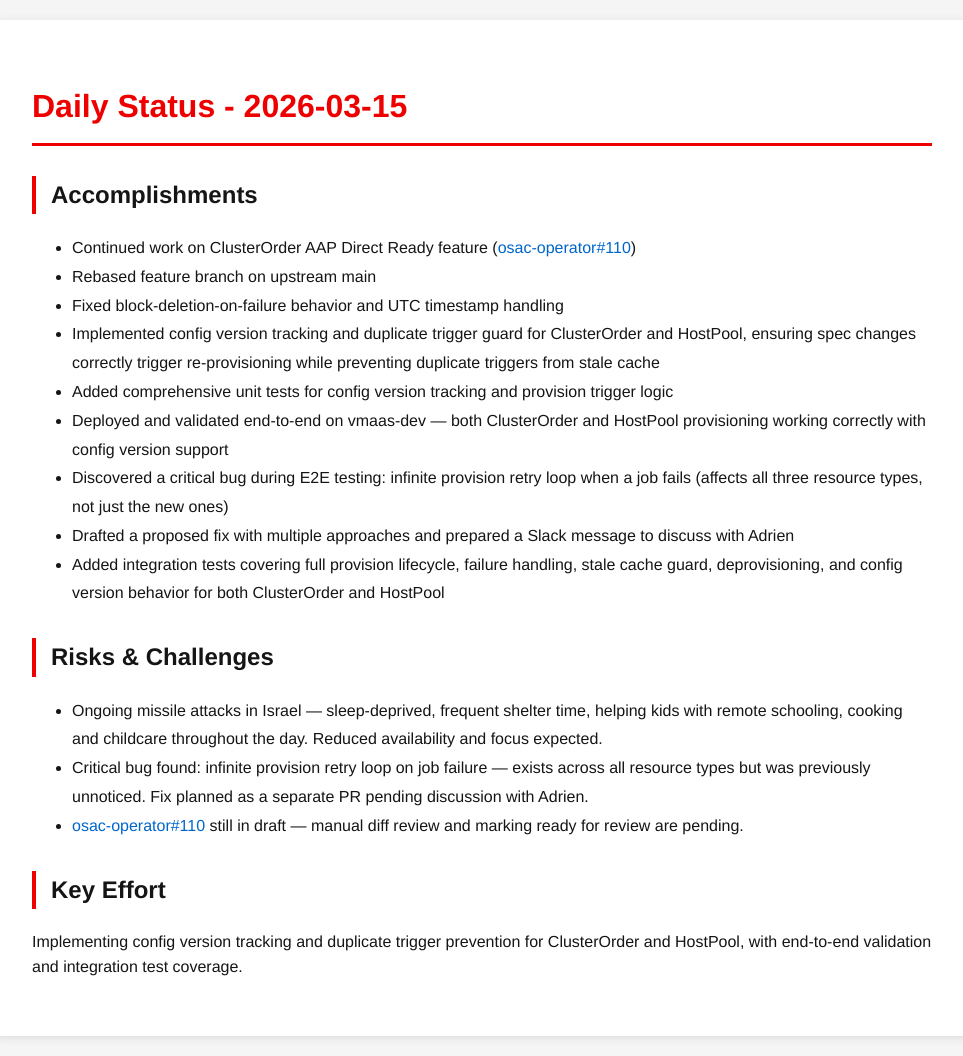
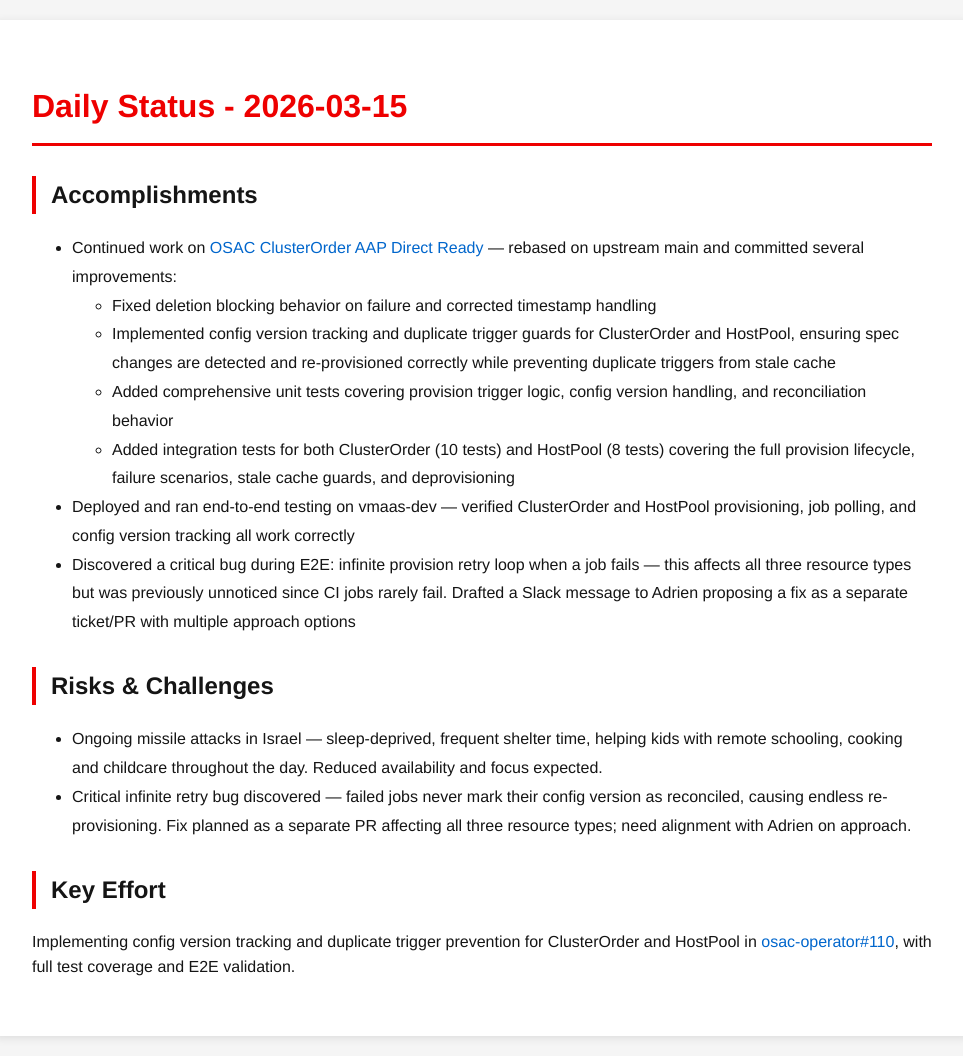
Before and after one commit to tzvatot/daily-status, a Jekyll site: the page built from 2026-03-15.md, in a window 1280 px wide. Shown: the whole page, without its empty margins (158-1121 px from the left). Built offline with Jekyll 4.4.1, drawn with Linux system fonts in a browser that asks for light colours.

Commit message:
Daily status update - 2026-03-15

```diff
--- a/2026-03-15.md
+++ b/2026-03-15.md
@@ -7,20 +7,17 @@ date: 2026-03-15
 # Daily Status - 2026-03-15
 
 ## Accomplishments
-- Continued work on ClusterOrder AAP Direct Ready feature ([osac-operator#110](https://github.com/osac-project/osac-operator/pull/110))
-- Rebased feature branch on upstream main
-- Fixed block-deletion-on-failure behavior and UTC timestamp handling
-- Implemented config version tracking and duplicate trigger guard for ClusterOrder and HostPool, ensuring spec changes correctly trigger re-provisioning while preventing duplicate triggers from stale cache
-- Added comprehensive unit tests for config version tracking and provision trigger logic
-- Deployed and validated end-to-end on vmaas-dev — both ClusterOrder and HostPool provisioning working correctly with config version support
-- Discovered a critical bug during E2E testing: infinite provision retry loop when a job fails (affects all three resource types, not just the new ones)
-- Drafted a proposed fix with multiple approaches and prepared a Slack message to discuss with Adrien
-- Added integration tests covering full provision lifecycle, failure handling, stale cache guard, deprovisioning, and config version behavior for both ClusterOrder and HostPool
+- Continued work on [OSAC ClusterOrder AAP Direct Ready](https://github.com/osac-project/osac-operator/pull/110) — rebased on upstream main and committed several improvements:
+  - Fixed deletion blocking behavior on failure and corrected timestamp handling
+  - Implemented config version tracking and duplicate trigger guards for ClusterOrder and HostPool, ensuring spec changes are detected and re-provisioned correctly while preventing duplicate triggers from stale cache
+  - Added comprehensive unit tests covering provision trigger logic, config version handling, and reconciliation behavior
+  - Added integration tests for both ClusterOrder (10 tests) and HostPool (8 tests) covering the full provision lifecycle, failure scenarios, stale cache guards, and deprovisioning
+- Deployed and ran end-to-end testing on vmaas-dev — verified ClusterOrder and HostPool provisioning, job polling, and config version tracking all work correctly
+- Discovered a critical bug during E2E: infinite provision retry loop when a job fails — this affects all three resource types but was previously unnoticed since CI jobs rarely fail. Drafted a Slack message to Adrien proposing a fix as a separate ticket/PR with multiple approach options
 
 ## Risks & Challenges
 - Ongoing missile attacks in Israel — sleep-deprived, frequent shelter time, helping kids with remote schooling, cooking and childcare throughout the day. Reduced availability and focus expected.
-- Critical bug found: infinite provision retry loop on job failure — exists across all resource types but was previously unnoticed. Fix planned as a separate PR pending discussion with Adrien.
-- [osac-operator#110](https://github.com/osac-project/osac-operator/pull/110) still in draft — manual diff review and marking ready for review are pending.
+- Critical infinite retry bug discovered — failed jobs never mark their config version as reconciled, causing endless re-provisioning. Fix planned as a separate PR affecting all three resource types; need alignment with Adrien on approach.
 
 ## Key Effort
-Implementing config version tracking and duplicate trigger prevention for ClusterOrder and HostPool, with end-to-end validation and integration test coverage.
+Implementing config version tracking and duplicate trigger prevention for ClusterOrder and HostPool in [osac-operator#110](https://github.com/osac-project/osac-operator/pull/110), with full test coverage and E2E validation.
```
